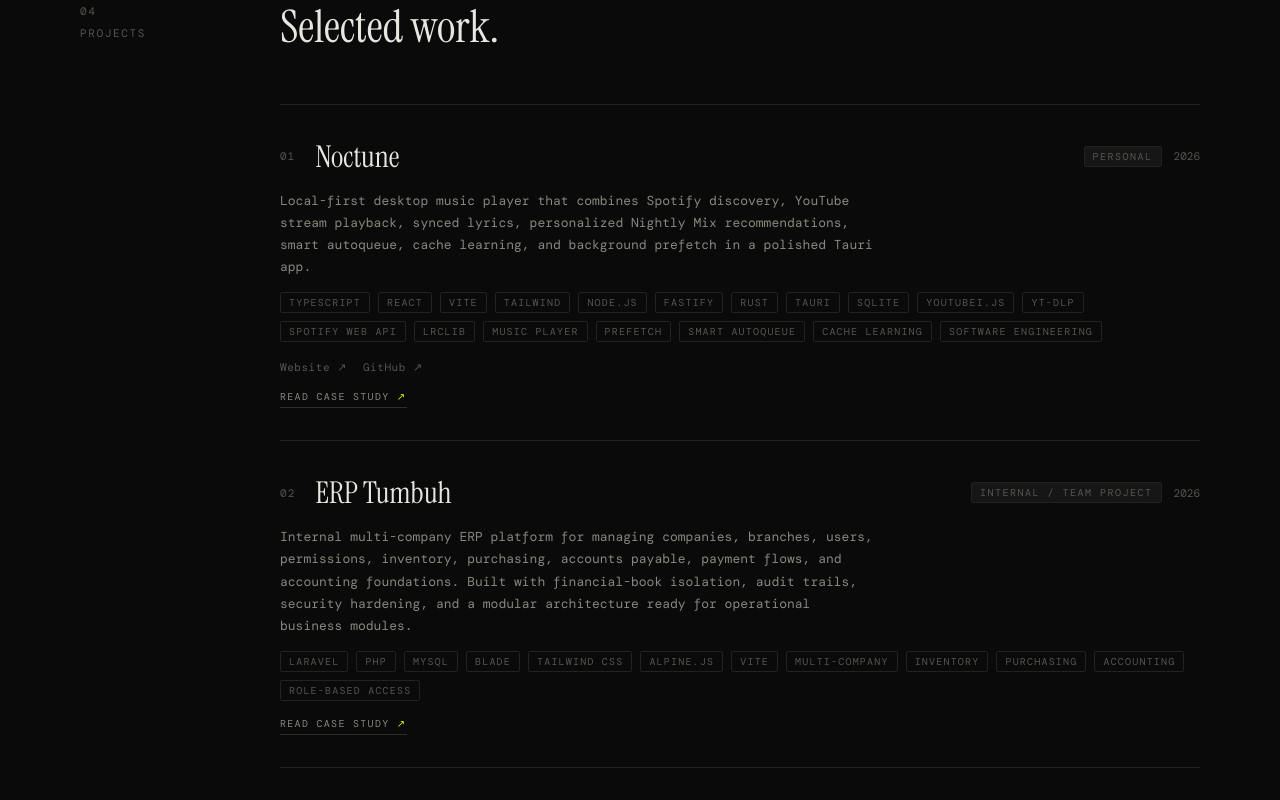
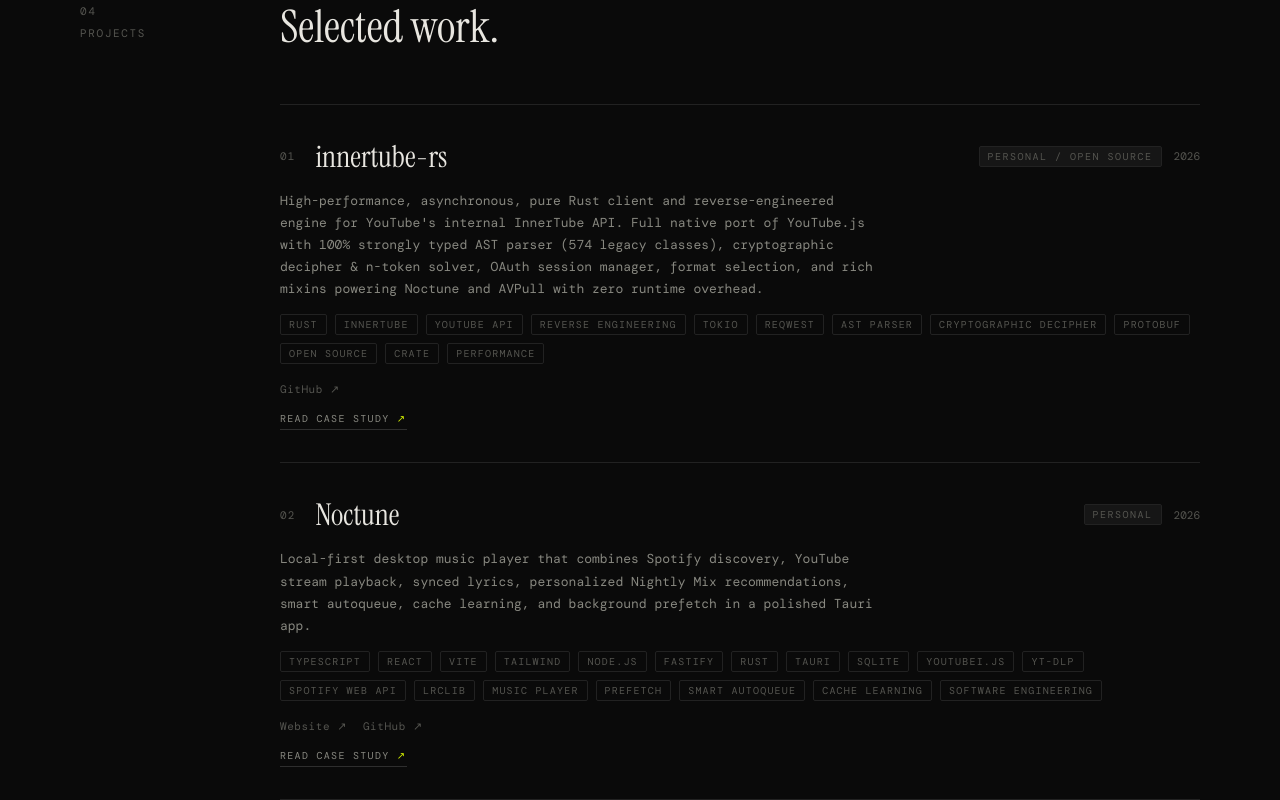
Before and after one commit to caya8205-2/my-portfolio, a React (Vite) app: page / in a window 1280 px wide. Shown: the part 3540-4340 px from the top of the page. Built offline with nearby package versions, Linux system fonts and the light colour scheme; no server answers; a web font is replaced by a local one.

Commit message:
feat(projects): add innertube-rs as #01 project with text case study

```diff
--- a/src/sections/ProjectCaseStudy.tsx
+++ b/src/sections/ProjectCaseStudy.tsx
@@ -27,6 +27,21 @@ type CaseStudy = {
 };
 
 export const caseStudies: Record<string, CaseStudy> = {
+  "innertube-rs": {
+    name: "innertube-rs",
+    eyebrow: "High-performance Rust InnerTube engine / 2026",
+    year: "2026",
+    summary: "A pure Rust asynchronous client and reverse-engineered engine for YouTube's internal InnerTube API, built to replace bloated Node.js sidecars and heavy subprocesses across native desktop and CLI media tooling.",
+    role: "Creator, architecture, and systems engineer",
+    stack: ["Rust", "Tokio", "Reqwest", "Serde", "Protobuf", "Crypto / Decipher", "YouTube InnerTube", "Open Source"],
+    challenge: "Existing media tools in the workspace like Noctune (desktop player) and AVPull (CLI downloader) previously relied on youtubei.js (Node.js runtime overhead) or yt-dlp subprocesses (3+ seconds latency and high memory footprint). Additionally, third-party Rust crates frequently break due to YouTube's constantly evolving obfuscation, n-token transforms, and signature cipher algorithms.",
+    approach: "Engineered a zero-bloat, asynchronous native Rust InnerTube client from scratch. Mapped all 574 legacy renderer classes into a strongly typed polymorphic AST parser, implemented full cryptographic decipher logic (signature deciphering, n-token transforms, visitor data, protobuf parameter encoding), built robust OAuth/cookie session management, and designed streaming primitives for format selection, segmented playback, and downloads.",
+    outcome: "A blazing fast native engine delivering sub-5ms scraping, zero Node.js runtime overhead, 85+ deterministic contract and fixture test suites, and 100% typed parity with YouTube.js — serving as the high-performance media backbone for Noctune and AVPull.",
+    images: [],
+    links: [
+      { label: "View source ↗", href: "https://github.com/caya8205-2/innertube-rs" },
+    ],
+  },
   noctune: {
     name: "Noctune",
     eyebrow: "Desktop music system / 2026",
@@ -303,7 +318,7 @@ export default function ProjectCaseStudy({ slug, onBack }: { slug: string; onBac
 
         {project.showcases ? (
           <ShowcaseGallery showcases={project.showcases} onPreview={openPreview} />
-        ) : (
+        ) : project.images && project.images.length > 0 ? (
           <section className="case-images" aria-label={`${project.name} screenshots`}>
             {project.images.map((image, index) => (
               <figure key={image.src} className={index === 0 ? "case-image case-image-featured" : "case-image"}>
@@ -315,7 +330,7 @@ export default function ProjectCaseStudy({ slug, onBack }: { slug: string; onBac
               </figure>
             ))}
           </section>
-        )}
+        ) : null}
 
         <section className="case-notes">
           <article><span>01 / The problem</span><p>{project.challenge}</p></article>
--- a/src/sections/Projects.tsx
+++ b/src/sections/Projects.tsx
@@ -4,6 +4,21 @@ import "./Projects.css";
 const projects = [
   {
     num: "01",
+    name: "innertube-rs",
+    desc: "High-performance, asynchronous, pure Rust client and reverse-engineered engine for YouTube's internal InnerTube API. Full native port of YouTube.js with 100% strongly typed AST parser (574 legacy classes), cryptographic decipher & n-token solver, OAuth session manager, format selection, and rich mixins powering Noctune and AVPull with zero runtime overhead.",
+    tags: ["Rust", "InnerTube", "YouTube API", "Reverse Engineering", "Tokio", "Reqwest", "AST Parser", "Cryptographic Decipher", "Protobuf", "Open Source", "Crate", "Performance"],
+    status: "Personal / Open Source",
+    year: "2026",
+    links: {
+      website: "",
+      github: "https://github.com/caya8205-2/innertube-rs",
+      playstore: "",
+      appstore: "",
+    },
+    caseStudy: "/projects/innertube-rs",
+  },
+  {
+    num: "02",
     name: "Noctune",
     desc: "Local-first desktop music player that combines Spotify discovery, YouTube stream playback, synced lyrics, personalized Nightly Mix recommendations, smart autoqueue, cache learning, and background prefetch in a polished Tauri app.",
     tags: ["Typescript", "React", "Vite", "Tailwind", "Node.js", "Fastify", "Rust", "Tauri", "SQLite", "youtubei.js", "yt-dlp", "Spotify Web API", "LRClib", "Music Player", "Prefetch", "Smart Autoqueue", "Cache Learning", "Software Engineering"],
@@ -18,7 +33,7 @@ const projects = [
     caseStudy: "/projects/noctune",
   },
   {
-    num: "02",
+    num: "03",
     name: "ERP Tumbuh",
     desc: "Internal multi-company ERP platform for managing companies, branches, users, permissions, inventory, purchasing, accounts payable, payment flows, and accounting foundations. Built with financial-book isolation, audit trails, security hardening, and a modular architecture ready for operational business modules.",
     tags: ["Laravel", "PHP", "MySQL", "Blade", "Tailwind CSS", "Alpine.js", "Vite", "Multi-company", "Inventory", "Purchasing", "Accounting", "Role-based Access"],
@@ -27,7 +42,7 @@ const projects = [
     caseStudy: "/projects/erp-tumbuh",
   },
   {
-    num: "03",
+    num: "04",
     name: "Pockt",
     desc: "High-performance, self-hosted personal finance companion and disposable income engine. Calculates real-time spendable cash with single-owner auth, bilingual ID/EN interface, Hallmark OKLCH dual theme system, payday allocation, automated test suites, and a dedicated MCP server adapter allowing AI agents (Hermes, Claude Code, Antigravity, Codex) to manage and track finances autonomously.",
     tags: ["SvelteKit", "TypeScript", "Fastify", "MCP Server", "Agentic Finance", "Drizzle ORM", "SQLite", "Tailwind CSS", "Turborepo", "Vitest", "Playwright"],
@@ -42,7 +57,7 @@ const projects = [
     caseStudy: "/projects/pockt",
   },
   {
-    num: "04",
+    num: "05",
     name: "AVPull",
     desc: "Open-source Node.js and Bun CLI for downloading YouTube audio or video and converting it to formats such as MP3, WAV, MP4, and WebM. Bundles FFmpeg, supports batch downloads and interactive prompts, and is published as an npm package.",
     tags: ["Node.js", "Bun", "CLI", "npm Package", "youtubei.js", "FFmpeg", "Media Processing", "Open Source"],
@@ -57,7 +72,7 @@ const projects = [
     caseStudy: "/projects/avpull",
   },
   {
-    num: "05",
+    num: "06",
     name: "ferrum-scan",
     desc: "Ultra-fast multithreaded repository scanner and health inspector CLI tool built in Rust. Scans directories in parallel within milliseconds, provides LOC breakdown, duplicate file detection with content hashing, storage breakdown, and Git health analysis with markdown/JSON exports.",
     tags: ["Rust", "CLI", "Rayon", "Clap", "Code Metrics", "Multi-threading", "Git Analytics", "Open Source"],
@@ -72,7 +87,7 @@ const projects = [
     caseStudy: "/projects/ferrum-scan",
   },
   {
-    num: "06",
+    num: "07",
     name: "nara",
     desc: "Local-first operational assistant for task management, scheduling, reporting, and business workflow automation. It pairs a self-hosted TypeScript backend with mobile and desktop clients, plus an OpenClaw-powered agent layer and a simulation harness for safely testing natural-language task flows.",
     tags: ["Agent", "Personal Assistant", "OpenClaw", "Whatsapp / Baileys", "TypeScript", "shadcn", "Tailwind", "PostgreSQL", "Redis", "Fastify", "BullMQ", "pgvector"],
@@ -86,7 +101,7 @@ const projects = [
     }
   },
   {
-    num: "07",
+    num: "08",
     name: "Planify",
     desc: "AI-powered project documentation system — a full-stack web app that generates structured software docs (PRD, SRS, user flow, architecture diagrams) using LLMs. Features a modular AI prompt system supporting multiple domains, coin-based usage system, PDF export, and scalable backend architecture.",
     tags: ["Node.js", "PNPM", "TypeScript", "Supabase", "LLM APIs", "REST API", "PDF Generation", "Markdown Generation"],
@@ -100,7 +115,7 @@ const projects = [
     }
   },
   {
-    num: "08",
+    num: "09",
     name: "crewctl",
     desc: "State-driven orchestration engine for software engineering agents. Coordinates planner, implementer, auditor, and QC workflows through deterministic state transitions, structured artifacts, quality gates, OpenClaw-compatible runtime adapters, and an MCP server for agent-tool integration.",
     tags: ["Agentic Automation", "AI Orchestration", "OpenClaw", "Coding Agent", "Skills", "Prompt Engineering", "Javascript", "Markdown", "CLI"],
@@ -114,7 +129,7 @@ const projects = [
     }
   },
   {
-    num: "09",
+    num: "10",
     name: "ai-platform",
     desc: "Unified LLM gateway and developer platform — a monorepo providing a standardized interface for Groq, Anthropic, and OpenAI. Features a persistent chat playground with session management, BullMQ-based async automation, and a real-time analytics dashboard for monitoring token usage and latency.",
     tags: ["Node.js", "TypeScript", "Express", "BullMQ", "Redis", "React", "Vite", "Recharts"],
@@ -128,7 +143,7 @@ const projects = [
     }
   },
   {
-    num: "10",
+    num: "11",
     name: "capcay-llm",
     desc: "Lightweight LLM client package extracted from the ai-platform monorepo, specifically the @ai-platform/core layer. Provides one TypeScript interface for Groq, Anthropic, and OpenAI, with chat, streaming responses, environment-based defaults, configurable generation options, and provider-aware error handling.",
     tags: ["TypeScript", "Node.js", "npm Package", "Groq", "Anthropic", "OpenAI", "Streaming", "LLM SDK"],
@@ -142,7 +157,7 @@ const projects = [
     }
   },
   {
-    num: "11",
+    num: "12",
     name: "Discord Bot",
     desc: "Modular multi-purpose Discord bot refactored from a 5.4k-line monolith. Features an AI persona with persistent memory, a conversation-data pipeline for LoRA/Unsloth fine-tuning, and a resilient Spotify-enabled music player with cache safeguards for reliable YouTube playback.",
     tags: ["Node.js", "Discord.js", "Fine-tuning", "Unsloth", "LoRA", "Groq API", "Gemini Vision", "Spotify API", "yt-dlp"],
```
